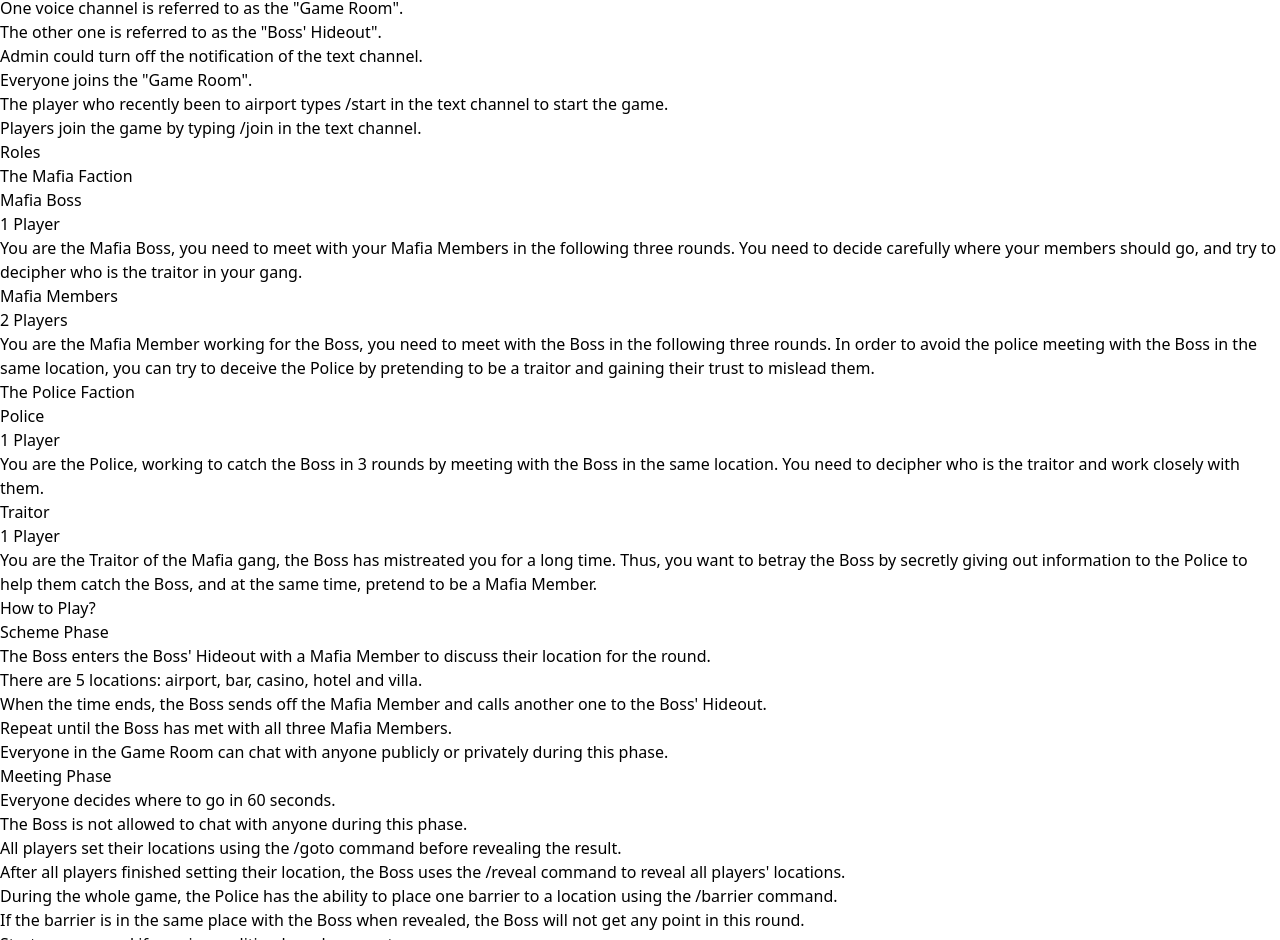
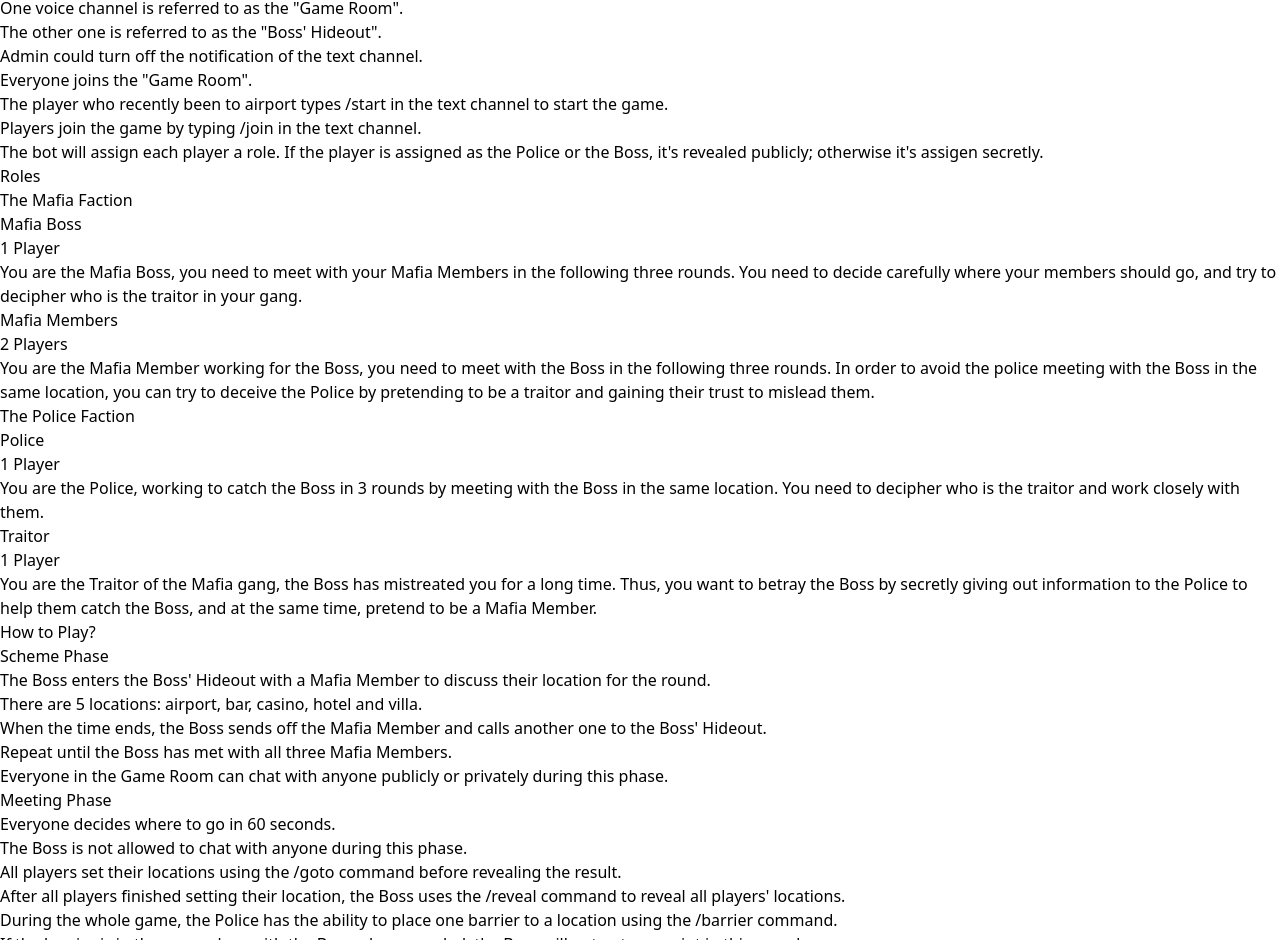
Before and after one commit to igaryhe/boss-web, a website: page dist/index.html in a window 1280 px wide. Shown: the part 1738-2678 px from the top of the page. Drawn offline with nearby package versions, Linux system fonts and the light colour scheme; files that its build step writes are made by us from their sources.

Commit message:
rules update

```diff
--- a/dist/index.html
+++ b/dist/index.html
@@ -63,6 +63,7 @@
                     <li>The player who recently been to airport types <a href="#start" class="font-mono">/start</a> in the text
                         channel to start the game.</li>
                     <li>Players join the game by typing <a href="#join" class="font-mono">/join</a> in the text channel.</li>
+                    <li>The bot will assign each player a role. If the player is assigned as the Police or the Boss, it's revealed publicly; otherwise it's assigen secretly.</li>
                 </ul>
             </div>
         </div>
```
